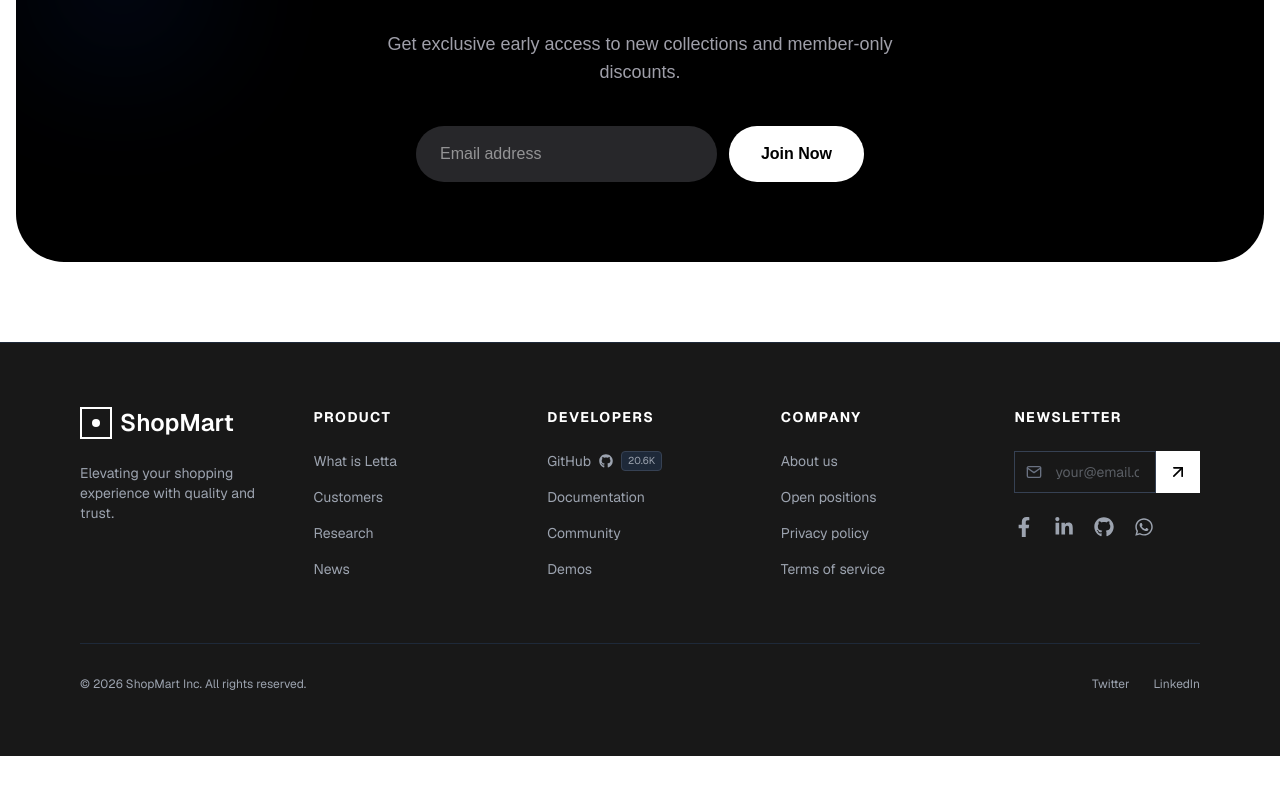
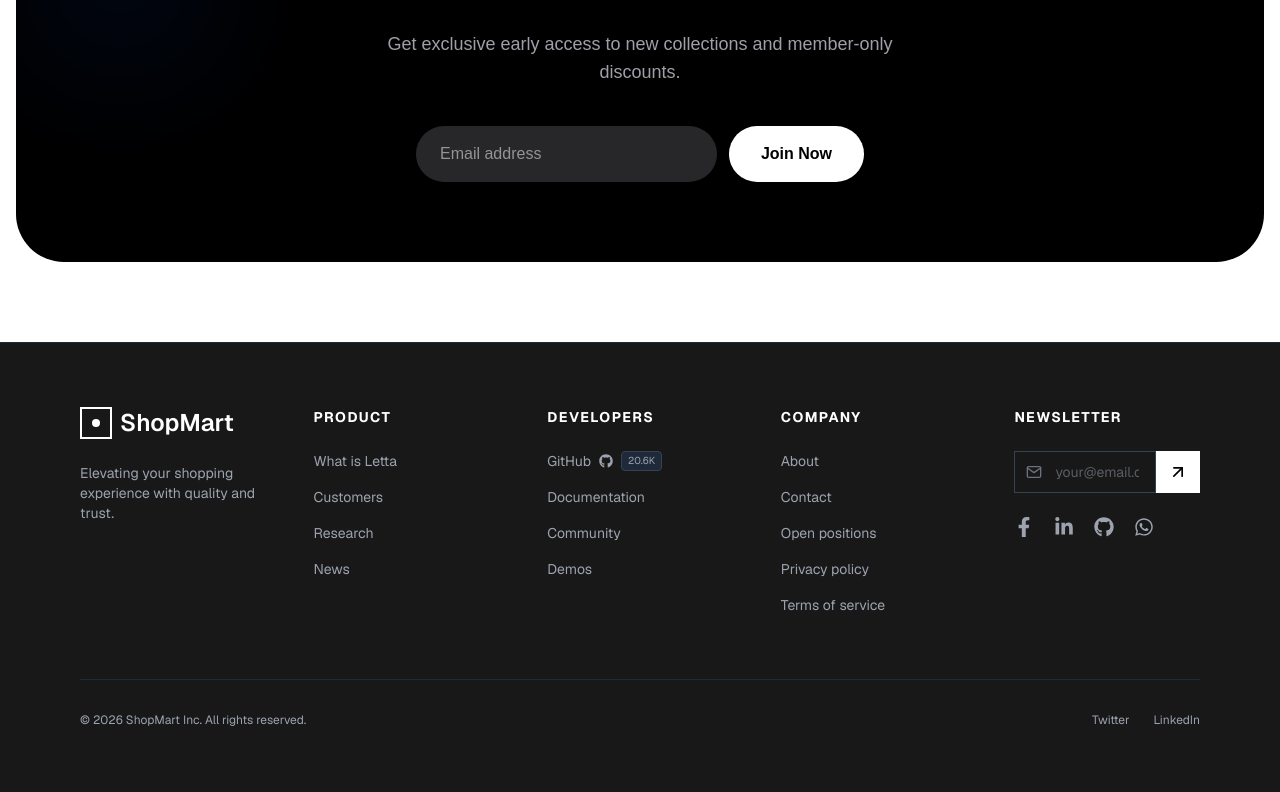
Before and after one commit to aminur-tech/shop-mart, a Next.js app: page / in a window 1280 px wide. Shown: the part 3142-3934 px from the top of the page. Before the commit the page ends 3898 px from the top, so only its background shows below. Built offline with nearby package versions, Linux system fonts and the light colour scheme.

Commit message:
added fotter update

```diff
--- a/package.json
+++ b/package.json
@@ -12,6 +12,7 @@
     "aos": "^2.3.4",
     "framer-motion": "^12.34.0",
     "lucide-react": "^0.564.0",
+    "mongoose": "^9.2.1",
     "next": "16.1.6",
     "react": "19.2.3",
     "react-dom": "19.2.3",
--- a/src/component/Footer/Footer.jsx
+++ b/src/component/Footer/Footer.jsx
@@ -1,3 +1,4 @@
+import Link from "next/link";
 import React from "react";
 import {
   FaFacebookF,
@@ -78,7 +79,10 @@ const Footer = () => {
             </h3>
             <ul className="space-y-4 text-sm">
               <li className="hover:text-white cursor-pointer transition-colors">
-                About us
+                <Link href="/about">About</Link>
+              </li>
+              <li className="hover:text-white cursor-pointer transition-colors">
+                <Link href="/contact">Contact</Link>
               </li>
               <li className="hover:text-white cursor-pointer transition-colors">
                 Open positions
```
Also changed, not shown: 1 other file (tests, documents, lock files or other folders).
